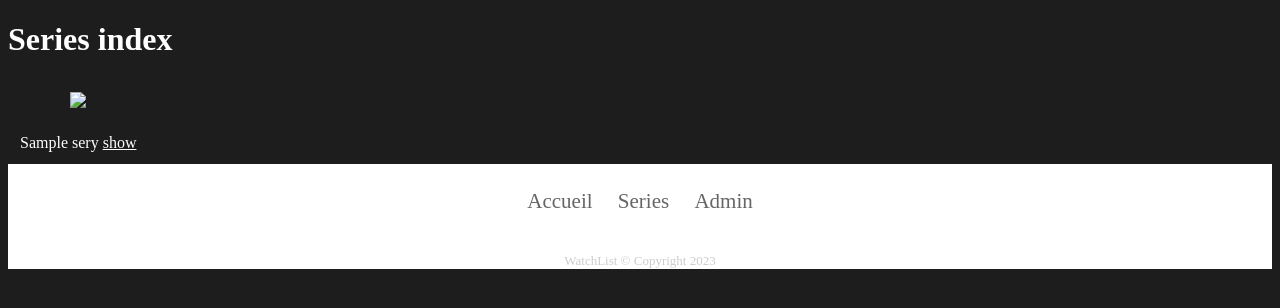
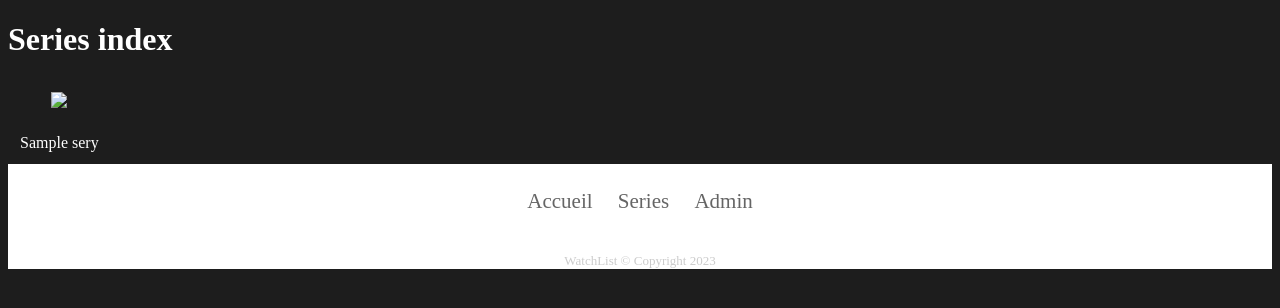
Before and after one commit to Antoine-Pelet/site_type_netflix, a Symfony app: template website/templates/series/index.html.twig in a window 1280 px wide. Shown: the part 83-391 px from the top of the page. Run offline with Twig, Linux system fonts and the light colour scheme; the template is opened without the code that fills it: most values are stand-ins (such as "Sample title", 1, 10 or a date in 2020); some libraries are stand-ins or nearby versions.

Commit message:
Update website/templates/series/index.html.twig

```diff
--- a/website/templates/series/index.html.twig
+++ b/website/templates/series/index.html.twig
@@ -17,13 +17,12 @@
             {% for s in series %}
                 <table class="table">
                     <th scope="rowgroup">
-                        <img src="{{ path('app_series_poster', {'id': s.id}) }}">
+                         <a href="{{ path('app_series_show', {'id': s.id}) }}"><img src="{{ path('app_series_poster', {'id': s.id}) }}"></a>
                     </th>
 
                     <tr>
                         <td>
                             {{ s.title }}
-                            <a href="{{ path('app_series_show', {'id': s.id}) }}">show</a>
                             {% if app.user %}
                                 <td>
                                     <a href="{{ path('app_series_like', {'id': s.id}) }}">pds</a>
```
